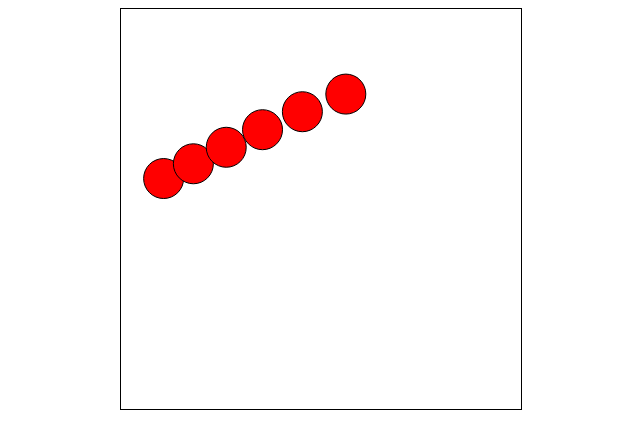
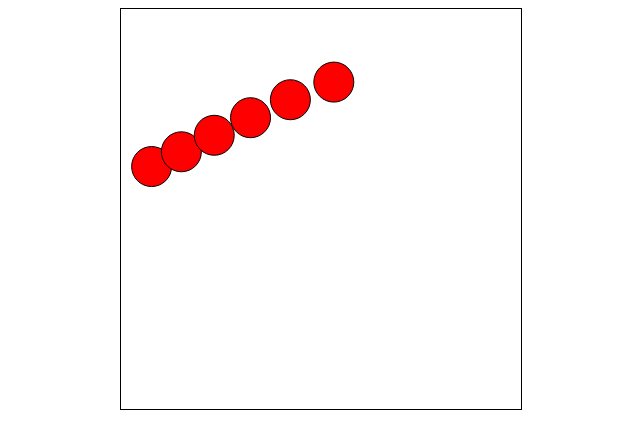
Before and after one commit to i-ght/heartbeat.cybergenic.de, a plain HTML site: page index.html in a window 1280 px wide. Shown: the whole page, without its empty margins (319-959 px from the left). Drawn offline with Linux system fonts and the light colour scheme.

Commit message:
i dont know

```diff
--- a/index.html
+++ b/index.html
@@ -31,8 +31,8 @@
       context.clearRect(0, 0, canvas.width, canvas.height);
 
       // Draw the slithering slinky
-      const centerX = 111;
-      const centerY = 111;
+      const centerX = 99;
+      const centerY = 99;
 
       for (let i = 0; i < numberOfCoils; i++) {
         const slinkyX = centerX + i * coilSpacing + amplitude * Math.cos(time + i * 0.2);
@@ -40,7 +40,7 @@
 
         context.beginPath();
         context.arc(slinkyX, slinkyY, slinkyRadius, 0, 2 * Math.PI);
-        context.fillStyle = 'red'; // Change color as needed
+        context.fillStyle = "red"; // Use a different color for each circle
         context.fill();
         context.stroke();
       }
```
